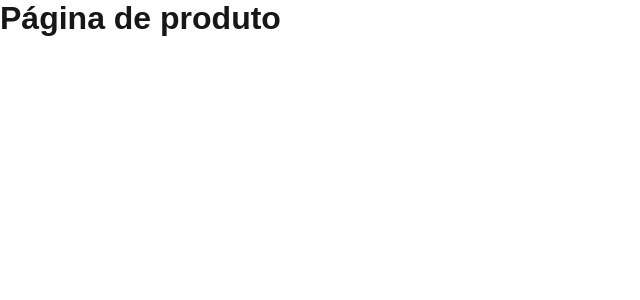
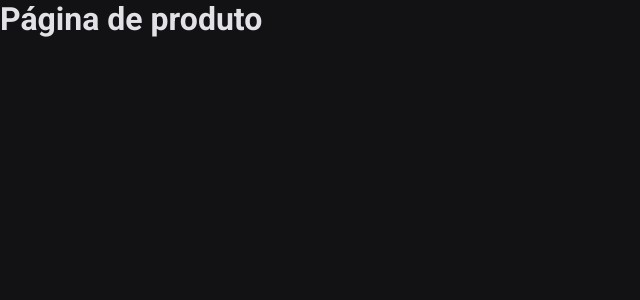
Before and after one commit to SamuelMorais030202/elite-shop, a Next.js app: page /product/1 in a window 1280 px wide. Shown: the top 300 px of the page, without its empty margins (0-640 px from the left). Built offline with nearby package versions, Linux system fonts and the light colour scheme.

Commit message:
feat: configurando o stitches

```diff
--- a/src/app/globals.css
+++ /dev/null
@@ -1,42 +0,0 @@
-:root {
-  --background: #ffffff;
-  --foreground: #171717;
-}
-
-@media (prefers-color-scheme: dark) {
-  :root {
-    --background: #0a0a0a;
-    --foreground: #ededed;
-  }
-}
-
-html,
-body {
-  max-width: 100vw;
-  overflow-x: hidden;
-}
-
-body {
-  color: var(--foreground);
-  background: var(--background);
-  font-family: Arial, Helvetica, sans-serif;
-  -webkit-font-smoothing: antialiased;
-  -moz-osx-font-smoothing: grayscale;
-}
-
-* {
-  box-sizing: border-box;
-  padding: 0;
-  margin: 0;
-}
-
-a {
-  color: inherit;
-  text-decoration: none;
-}
-
-@media (prefers-color-scheme: dark) {
-  html {
-    color-scheme: dark;
-  }
-}
--- a/src/app/layout.tsx
+++ b/src/app/layout.tsx
@@ -1,16 +1,7 @@
 import type { Metadata } from "next";
-import { Geist, Geist_Mono, Roboto } from "next/font/google";
-import "./globals.css";
-
-const geistSans = Geist({
-  variable: "--font-geist-sans",
-  subsets: ["latin"],
-});
-
-const geistMono = Geist_Mono({
-  variable: "--font-geist-mono",
-  subsets: ["latin"],
-});
+import { Roboto } from "next/font/google";
+import { getCssText } from "@/styles";
+import { globalStyles } from "@/styles/global";
 
 const roboto = Roboto({
   variable: "--font-roboto",
@@ -28,9 +19,14 @@
 }: Readonly<{
   children: React.ReactNode;
 }>) {
+  globalStyles()
+
   return (
     <html lang="en">
-      <body className={`${geistSans.variable} ${geistMono.variable} ${roboto.variable}`}>
+      <head>
+        <style id="stitches" dangerouslySetInnerHTML={{ __html: getCssText() }} />
+      </head>
+      <body className={`${roboto.variable}`}>
         {children}
       </body>
     </html>
--- /dev/null
+++ b/src/styles/global.ts
@@ -0,0 +1,20 @@
+import { globalCss } from ".";
+
+export const globalStyles = globalCss({
+  '*': {
+    margin: 0,
+    padding: 0,
+    boxSizing: 'border-box',
+  },
+
+  body: {
+    backgroundColor: '$gray900',
+    color: '$gray100',
+    '-webkit-font-smoothing': 'antialiased',
+  },
+
+  'body, input, textarea, button': {
+    fontFamily: 'Roboto',
+    fontWeight: 400,
+  }
+})
--- /dev/null
+++ b/src/styles/index.ts
@@ -0,0 +1,33 @@
+import { createStitches } from "@stitches/react";
+
+export const {
+  config,
+  styled,
+  css,
+  globalCss,
+  keyframes,
+  getCssText,
+  theme,
+  createTheme,
+} = createStitches({
+  theme: {
+    colors: {
+      white: '#FFF',
+
+      gray900: '#121214',
+      gray800: '#202024',
+      gray300: '#c4c4cc',
+      gray100: '#e1e1e6',
+
+      green500: '#00875f',
+      green300: '#00b37e',
+    },
+
+    fontSizes: {
+      md: '1.125rem',
+      lg: '1.25rem',
+      xl: '1.5rem',
+      '2xl': '2rem',
+    }
+  }
+})
```
Also changed, not shown: package.json (+5 -4 lines), src/app/page.tsx (+10 -1 lines), 1 other file (tests, documents, lock files or other folders).
